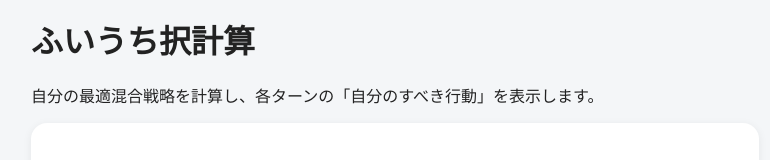
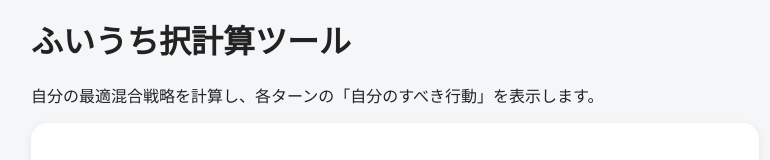
Before and after one commit to Unitunworn/huiuti-strategy, a plain HTML site: page index.html in a window 1280 px wide. Shown: the top 160 px of the page, without its empty margins (245-1015 px from the left). Drawn offline with Linux system fonts and the light colour scheme.

Commit message:
Update title and heading for calculation tool

```diff
--- a/index.html
+++ b/index.html
@@ -3,7 +3,7 @@
 <head>
 <meta charset="utf-8">
 <meta name="viewport" content="width=device-width,initial-scale=1">
-<title>ふいうち択計算</title>
+<title>ふいうち択計算ツール</title>
 <style>
 *{box-sizing:border-box}
 body{font-family:system-ui,-apple-system,"Segoe UI",sans-serif;background:#f4f6f8;margin:0;color:#222}
@@ -61,7 +61,7 @@ button:disabled{opacity:.45;cursor:not-allowed}
 
 <body>
 <main>
-<h1>ふいうち択計算</h1>
+<h1>ふいうち択計算ツール</h1>
 <p>自分の最適混合戦略を計算し、各ターンの「自分のすべき行動」を表示します。</p>
 
 <section id="setup" class="card">
```
